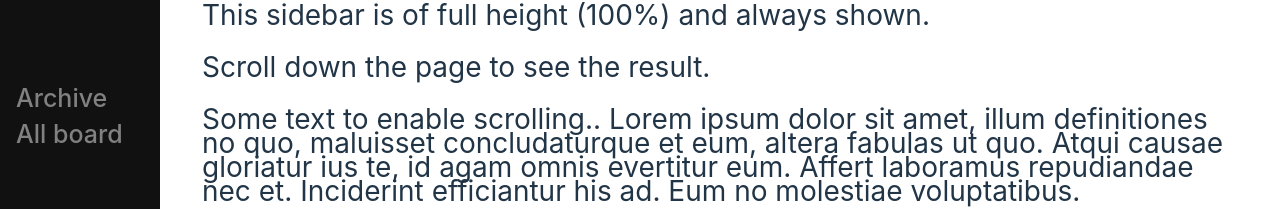
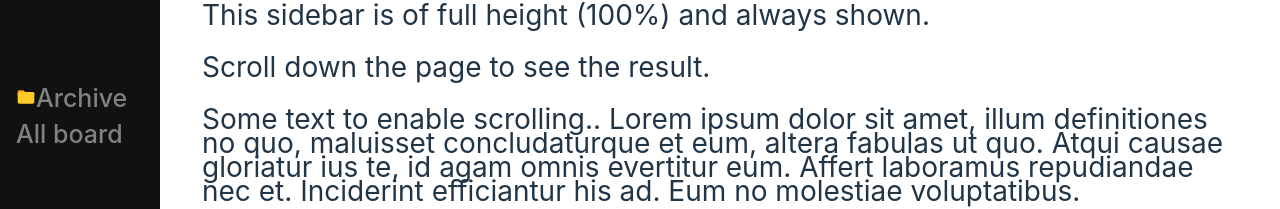
Before and after one commit to rijalBinHusen/Trollo-2, a Vue app: page / in a window 1280 px wide. Shown: the part 144-353 px from the top of the page. Built offline with nearby package versions, Linux system fonts and the light colour scheme.

Commit message:
folder icon

```diff
--- a/src/components/Navigation.vue
+++ b/src/components/Navigation.vue
@@ -3,7 +3,7 @@
         <div class="sidenav">
             <div href="#" class="title">  Trollo-2  </div>
             <div class="menu">
-                <a href="#about">Archive</a>
+                <a href="#about"> <Folder style="width: 20px; height: 20px;" />Archive</a>
                 <a href="#services">All board</a>
             </div>
         </div>
@@ -19,6 +19,15 @@
         </div>
     </div>
 </template>
+
+<script>
+  import Folder from './icons/Folder.vue'
+  export default {
+    components: {
+      Folder
+    }
+  }
+</script>
 
 <style scoped>
 .sidenav {
--- /dev/null
+++ b/src/components/icons/Folder.vue
@@ -0,0 +1,17 @@
+<template>
+    <svg xmlns="http://www.w3.org/2000/svg" x="0px" y="0px"
+        width="32" height="32"
+        viewBox="0 0 48 48"
+        style=" fill:#000000;"
+    >
+        <path
+            fill="#FFA000"
+            d="M40,12H22l-4-4H8c-2.2,0-4,1.8-4,4v8h40v-4C44,13.8,42.2,12,40,12z">
+        </path>
+
+        <path
+            fill="#FFCA28"
+            d="M40,12H8c-2.2,0-4,1.8-4,4v20c0,2.2,1.8,4,4,4h32c2.2,0,4-1.8,4-4V16C44,13.8,42.2,12,40,12z">
+        </path>
+    </svg>
+</template>
```
